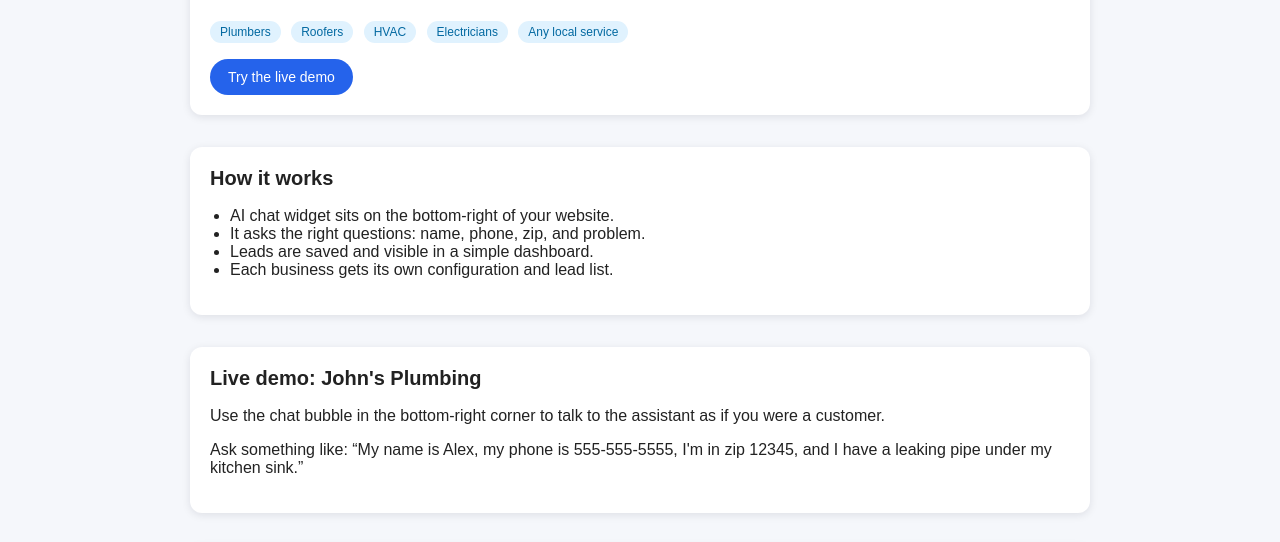
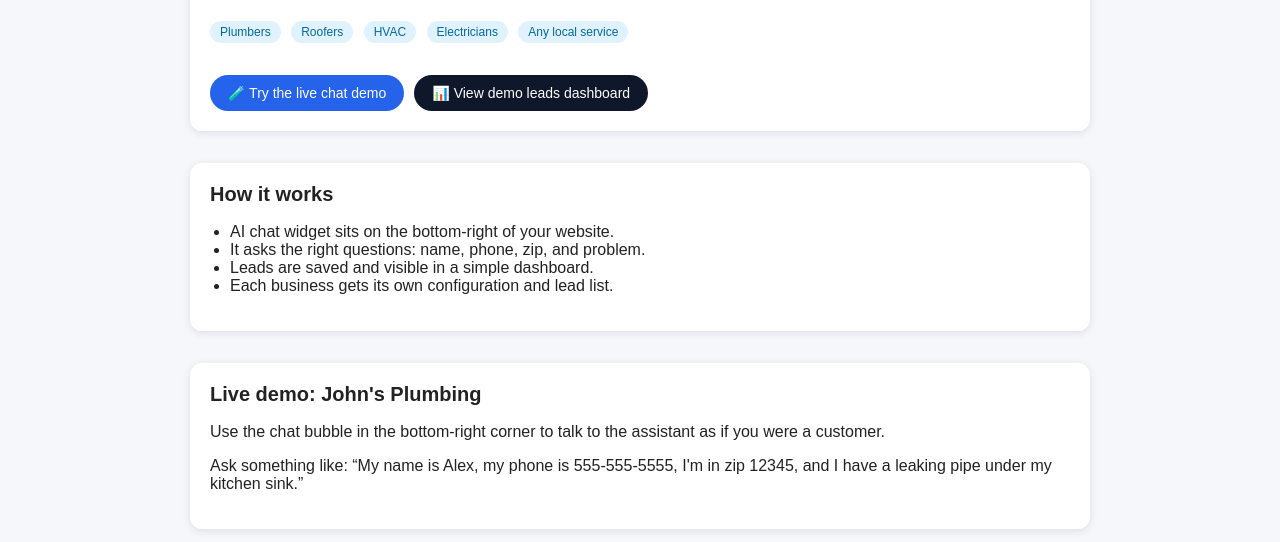
Before and after one commit to realcrown01/local-ai-helper, a website: page public/index.html in a window 1280 px wide. Shown: the part 220-762 px from the top of the page. Drawn offline with Linux system fonts and the light colour scheme; a script that the page names is missing.

Commit message:
Add demo and dashboard buttons to landing page

```diff
--- a/public/index.html
+++ b/public/index.html
@@ -112,8 +112,16 @@
     <span class="pill">Electricians</span>
     <span class="pill">Any local service</span>
   </div>
-        <a class="cta" href="#demo">Try the live demo</a>
+
+  <!-- Buttons row -->
+  <div style="margin-top: 16px; display:flex; flex-wrap:wrap; gap:10px;">
+    <a class="cta" href="#demo">🧪 Try the live chat demo</a>
+    <a class="cta" href="/admin/leads?siteId=demo-plumber" style="background:#0f172a;">
+      📊 View demo leads dashboard
+    </a>
   </div>
+</div>
+
 
       <div class="section">
         <h2>How it works</h2>
```
Lines whose indentation alone changed are shown as unchanged.
